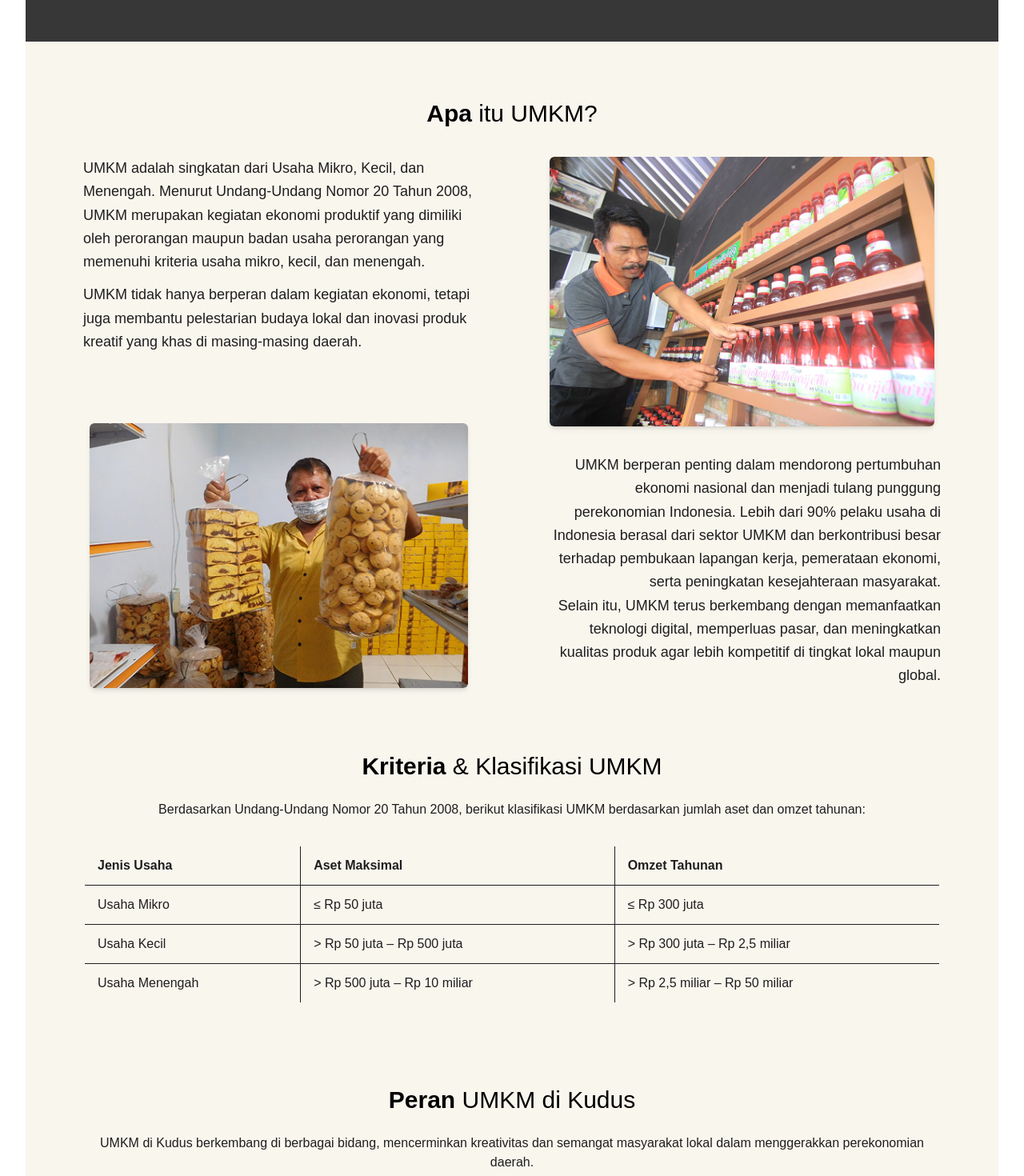
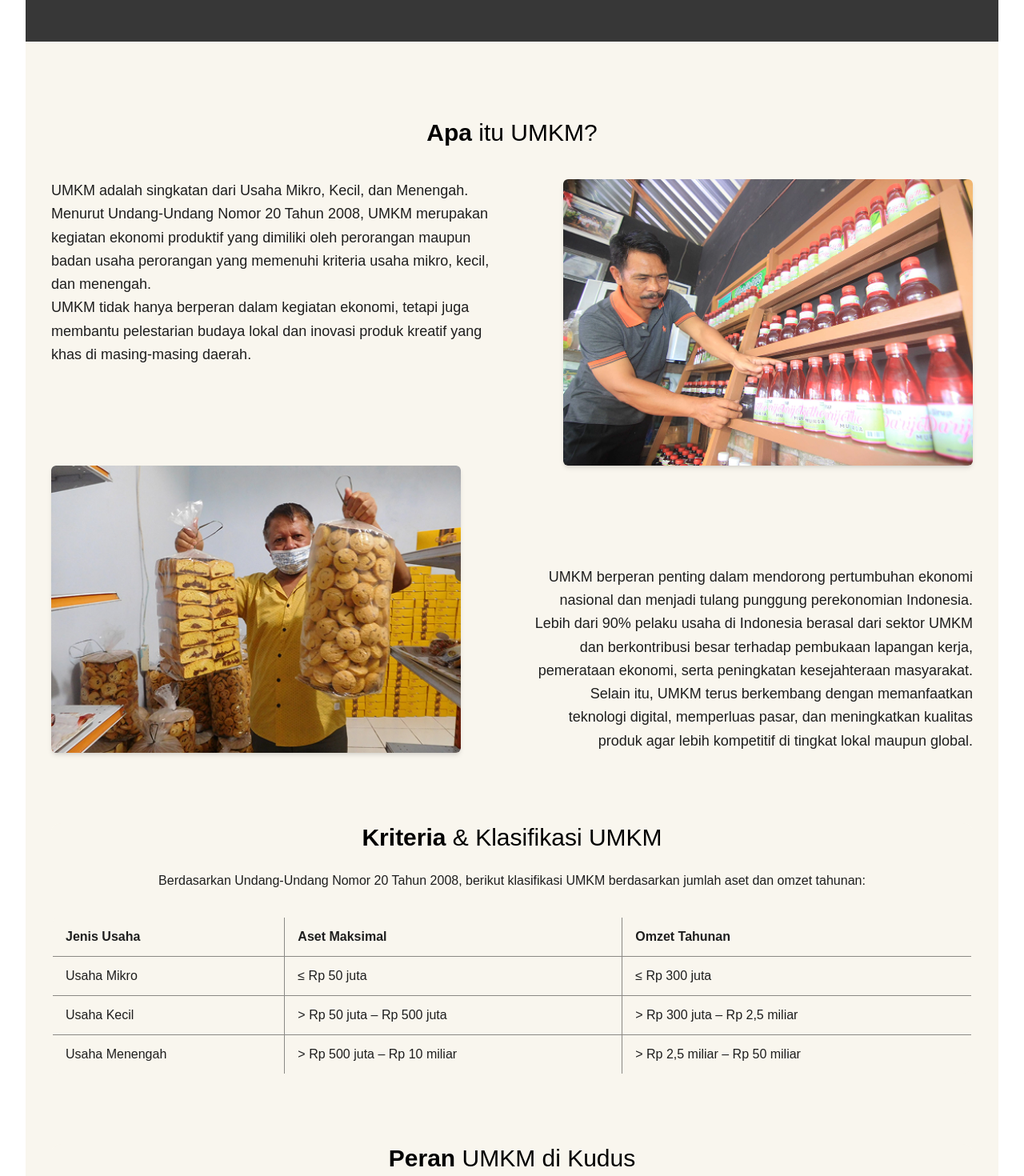
Before and after one commit to Choiranam/umkm-wong-kudus, a React (Vite) app: page /tentang-umkm in a window 1280 px wide. Shown: the part 780-2250 px from the top of the page at 80% size. Built offline with nearby package versions, Linux system fonts and the light colour scheme; grey boxes are pictures that could not be loaded; the HTML template or start-up script is replaced by a standard one.

Commit message:
Fix:[MC] Fixing TentangUMKMPage

```diff
--- a/src/pages/TentangUMKMPage.jsx
+++ b/src/pages/TentangUMKMPage.jsx
@@ -16,21 +16,16 @@ const TentangUMKMPage = () => {
         subtitle="Pelajari pengertian, peran, dan potensi UMKM yang menjadi tulang punggung ekonomi daerah."
       />
 
-      <PageContainer
-        variant="default"
-        className="flex flex-col gap-6 mt-10 md:mt-10"
-      >
-        {/* Judul Tengah */}
-        <h2 className="text-2xl md:text-3xl font-normal text-center">
+      <PageContainer variant="default" className="flex flex-col gap-6">
+        {/* Bagian Atas */}
+        <div className="bg-light flex flex-col my-16">
+          <h2 className="text-2xl md:text-3xl font-normal text-center mb-10">
             <span className="font-bold">Apa</span> itu UMKM?
           </h2>
-
-        {/* Bagian Atas */}
-        <div className="flex flex-col md:flex-row items-start justify-between gap-10 md:gap-16">
+          <div className="flex flex-col md:flex-row items-start justify-between md:gap-8 lg:gap-12">
             {/* Teks Kiri */}
-          <div className="md:w-1/2 text-dark leading-relaxed md:pl-10 relative top-3 text-lg">
-            <div className="text-left">
-              <p className="mb-3">
+            <div className="md:w-1/2 text-dark leading-relaxed md:text-left relative text-lg">
+              <p>
                 UMKM adalah singkatan dari Usaha Mikro, Kecil, dan Menengah.
                 Menurut Undang-Undang Nomor 20 Tahun 2008, UMKM merupakan
                 kegiatan ekonomi produktif yang dimiliki oleh perorangan maupun
@@ -43,37 +38,36 @@ const TentangUMKMPage = () => {
                 yang khas di masing-masing daerah.
               </p>
             </div>
-          </div>
 
             {/* Gambar Kanan */}
-          <div className="md:w-1/2 flex justify-end md:pr-16 relative top-3">
+            <div className="md:w-1/2 flex justify-end relative">
               <img
                 src="/images/apa_itu_umkm_1.png"
                 alt="Pelaku UMKM Kudus"
-              className="rounded-md shadow-md w-full max-w-lg object-cover translate-x-4"
+                className="rounded-md shadow-md w-full max-w-lg object-cover"
               />
             </div>
           </div>
 
           {/* Bagian Bawah */}
-        <div className="flex flex-col md:flex-row items-end justify-between gap-12 md:gap-20">
+          <div className="flex flex-col md:flex-row items-end justify-between md:gap-8 lg:gap-12 mt-0">
             {/* Gambar Kiri */}
-          <div className="md:w-1/2 flex justify-start md:pl-16 relative -top-4">
+            <div className="md:w-1/2 flex justify-start relative">
               <img
                 src="/images/apa_itu_umkm_2.png"
                 alt="UMKM Produk Lokal Kudus"
-              className="rounded-md shadow-md w-full max-w-lg object-cover -translate-x-4"
+                className="rounded-md shadow-md w-full max-w-lg object-cover"
               />
             </div>
 
             {/* Teks Kanan */}
-          <div className="md:w-1/2 text-dark leading-relaxed md:pr-10 md:text-right relative -top-4 text-lg">
+            <div className="md:w-1/2 text-dark leading-relaxed md:text-right relative text-lg">
               <p>
-              UMKM berperan penting dalam mendorong pertumbuhan ekonomi nasional
-              dan menjadi tulang punggung perekonomian Indonesia. Lebih dari 90%
-              pelaku usaha di Indonesia berasal dari sektor UMKM dan
-              berkontribusi besar terhadap pembukaan lapangan kerja, pemerataan
-              ekonomi, serta peningkatan kesejahteraan masyarakat.
+                UMKM berperan penting dalam mendorong pertumbuhan ekonomi
+                nasional dan menjadi tulang punggung perekonomian Indonesia.
+                Lebih dari 90% pelaku usaha di Indonesia berasal dari sektor
+                UMKM dan berkontribusi besar terhadap pembukaan lapangan kerja,
+                pemerataan ekonomi, serta peningkatan kesejahteraan masyarakat.
               </p>
               <p>
                 Selain itu, UMKM terus berkembang dengan memanfaatkan teknologi
@@ -82,9 +76,10 @@ const TentangUMKMPage = () => {
               </p>
             </div>
           </div>
+        </div>
 
         {/* Bagian Tambahan: Kriteria & Klasifikasi UMKM */}
-        <div className="bg-light p-10 rounded-xl">
+        <div className="bg-light rounded-xl">
           <h2 className="text-2xl md:text-3xl font-normal text-center mb-6">
             <span className="font-bold">Kriteria</span> & Klasifikasi UMKM
           </h2>
@@ -94,33 +89,33 @@ const TentangUMKMPage = () => {
           </p>
 
           <div className="overflow-x-auto">
-            <table className="w-full border-l-2 border-r-2 border-t-2 border-dark rounded-lg overflow-hidden text-left">
-              <thead className="bg-light text-dark border-b border-dark">
+            <table className="w-full border-l-2 border-r-2 border-t-2 border-dark/50 rounded-lg overflow-hidden text-left">
+              <thead className="bg-light text-dark border-b border-dark/50">
                 <tr>
-                  <th className="py-3 px-4 font-bold border-r border-dark">
+                  <th className="py-3 px-4 font-bold border-r border-dark/50">
                     Jenis Usaha
                   </th>
-                  <th className="py-3 px-4 font-bold border-r border-dark">
+                  <th className="py-3 px-4 font-bold border-r border-dark/50">
                     Aset Maksimal
                   </th>
                   <th className="py-3 px-4 font-bold">Omzet Tahunan</th>
                 </tr>
               </thead>
               <tbody className="text-dark">
-                <tr className="border-b border-dark">
-                  <td className="py-3 px-4 border-r border-dark">
+                <tr className="border-b border-dark/50">
+                  <td className="py-3 px-4 border-r border-dark/50">
                     Usaha Mikro
                   </td>
-                  <td className="py-3 px-4 border-r border-dark">
+                  <td className="py-3 px-4 border-r border-dark/50">
                     ≤ Rp 50 juta
                   </td>
                   <td className="py-3 px-4">≤ Rp 300 juta</td>
                 </tr>
-                <tr className="border-b border-dark">
-                  <td className="py-3 px-4 border-r border-dark">
+                <tr className="border-b border-dark/50">
+                  <td className="py-3 px-4 border-r border-dark/50">
                     Usaha Kecil
                   </td>
-                  <td className="py-3 px-4 border-r border-dark">
+                  <td className="py-3 px-4 border-r border-dark/50">
                     &gt; Rp 50 juta – Rp 500 juta
                   </td>
                   <td className="py-3 px-4">
@@ -128,10 +123,10 @@ const TentangUMKMPage = () => {
                   </td>
                 </tr>
                 <tr>
-                  <td className="py-3 px-4 border-r border-dark">
+                  <td className="py-3 px-4 border-r border-dark/50">
                     Usaha Menengah
                   </td>
-                  <td className="py-3 px-4 border-r border-dark">
+                  <td className="py-3 px-4 border-r border-dark/50">
                     &gt; Rp 500 juta – Rp 10 miliar
                   </td>
                   <td className="py-3 px-4">
@@ -144,7 +139,7 @@ const TentangUMKMPage = () => {
         </div>
 
         {/* === Bagian Baru: Peran UMKM di Kudus === */}
-        <div className="bg-light rounded-xl p-10">
+        <div className="bg-light rounded-xl my-16">
           <h2 className="text-2xl md:text-3xl font-normal text-center mb-6">
             <span className="font-bold">Peran</span> UMKM di Kudus
           </h2>
@@ -199,7 +194,7 @@ const TentangUMKMPage = () => {
           </div>
         </div>
         {/* === Bagian Baru: Tantangan & Dukungan === */}
-        <div className="bg-light rounded-xl p-10">
+        <div className="bg-light rounded-xl">
           <h2 className="text-2xl md:text-3xl font-normal text-center mb-4">
             <span className="font-bold">Tantangan</span> & Dukungan
           </h2>
@@ -234,17 +229,17 @@ const TentangUMKMPage = () => {
           </div>
         </div>
         {/* === Bagian Kutipan Penutup === */}
-        <div className="bg-light rounded-xl px-6 pt-6 pb-10 md:px-8 md:pt-8 md:pb-14 mt-8 mb-28 relative overflow-visible shadow-md max-w-4xl mx-auto">
+        <div className="bg-light rounded-xl px-6 pt-6 pb-10 md:px-8 md:pt-8 md:pb-14 mt-16 mb-28 relative overflow-visible shadow-md max-w-4xl mx-auto">
           {/* Ikon Dekoratif Kiri Atas (setengah keluar) */}
           <Icon
             icon="icon-park-outline:noodles"
-            className="absolute -top-5 -left-5 text-orange text-5xl opacity-80 rotate-315"
+            className="absolute -top-5 -left-5 text-orange text-5xl opacity-60 rotate-315"
           />
 
           {/* Ikon Dekoratif Kanan Bawah (setengah keluar) */}
           <Icon
             icon="ri:drinks-2-line"
-            className="absolute -bottom-5 -right-5 text-green text-5xl opacity-80 rotate-45"
+            className="absolute -bottom-5 -right-5 text-green text-5xl opacity-60 rotate-45"
           />
 
           {/* Ikon Kutip Kiri Bawah */}
```
Lines whose indentation alone changed are shown as unchanged.
